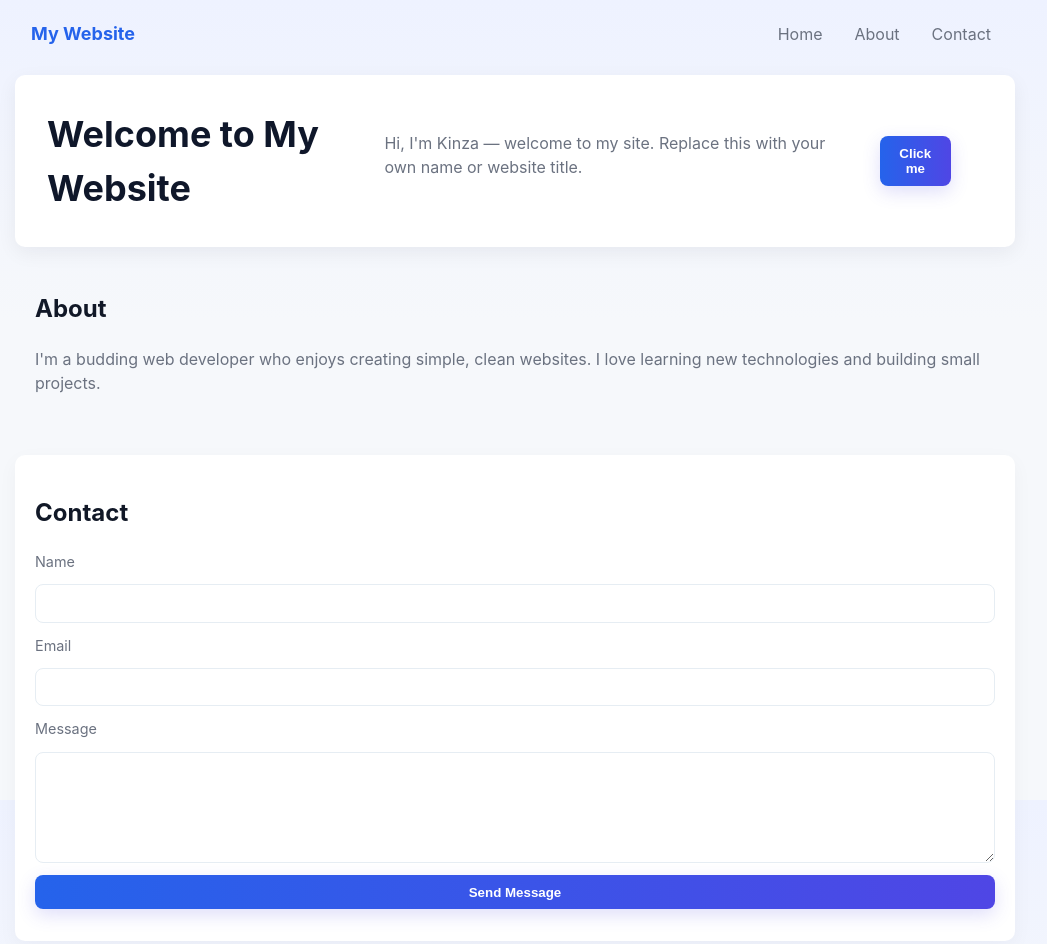
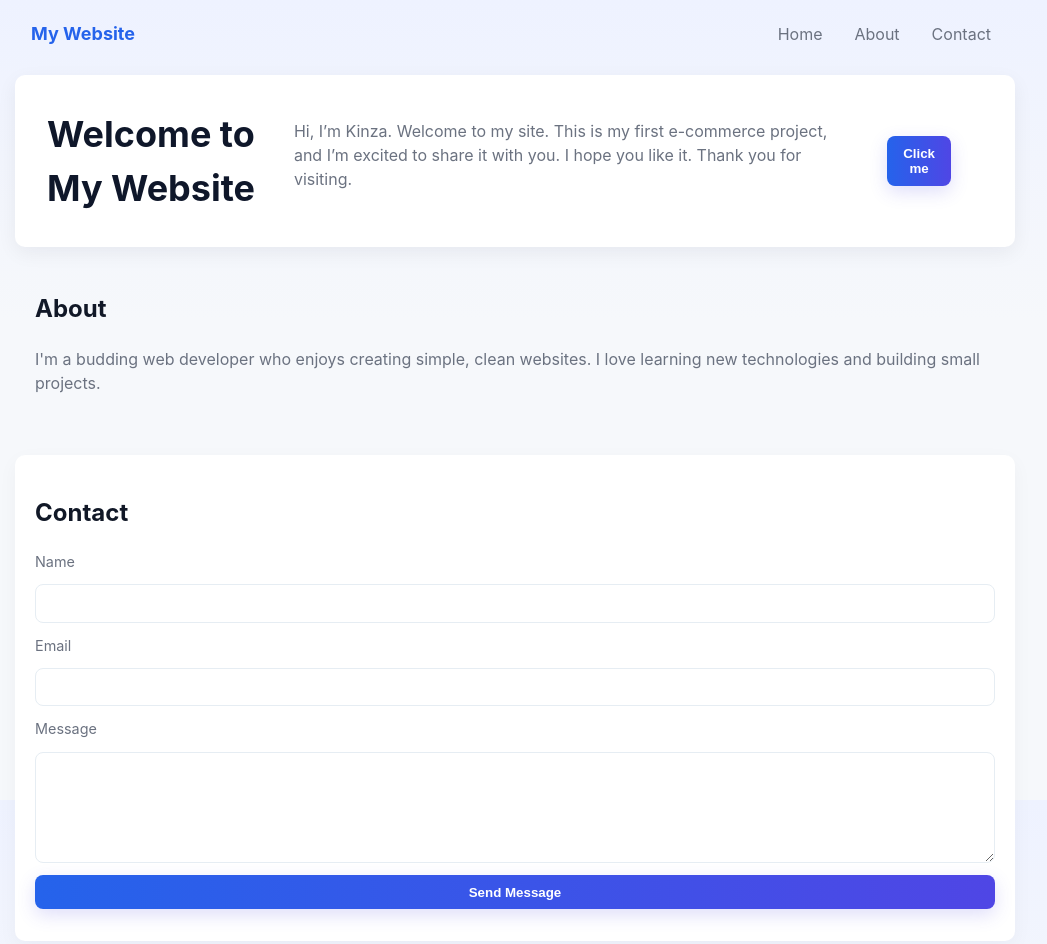
Before and after one commit to arslan1996as-boop/My-Ecommerce-website, a plain HTML site: page index.html in a window 1280 px wide. Shown: the top 944 px of the page, without its empty margins (125-1172 px from the left). Drawn offline with Linux system fonts and the light colour scheme.

Commit message:
Revise subtitle in index.html
Updated the subtitle text to include a personal message about the e-commerce project.

```diff
--- a/index.html
+++ b/index.html
@@ -21,7 +21,7 @@
   <main>
     <section id="home" class="hero">
       <h1>Welcome to My Website</h1>
-      <p class="subtitle">Hi, I'm Kinza — welcome to my site. Replace this with your own name or website title.</p>
+      <p class="subtitle">Hi, I’m Kinza. Welcome to my site. This is my first e-commerce project, and I’m excited to share it with you. I hope you like it. Thank you for visiting.</p>
       <button id="surpriseBtn" class="btn">Click me</button>
       <div id="message" class="message" aria-live="polite"></div>
     </section>
```
